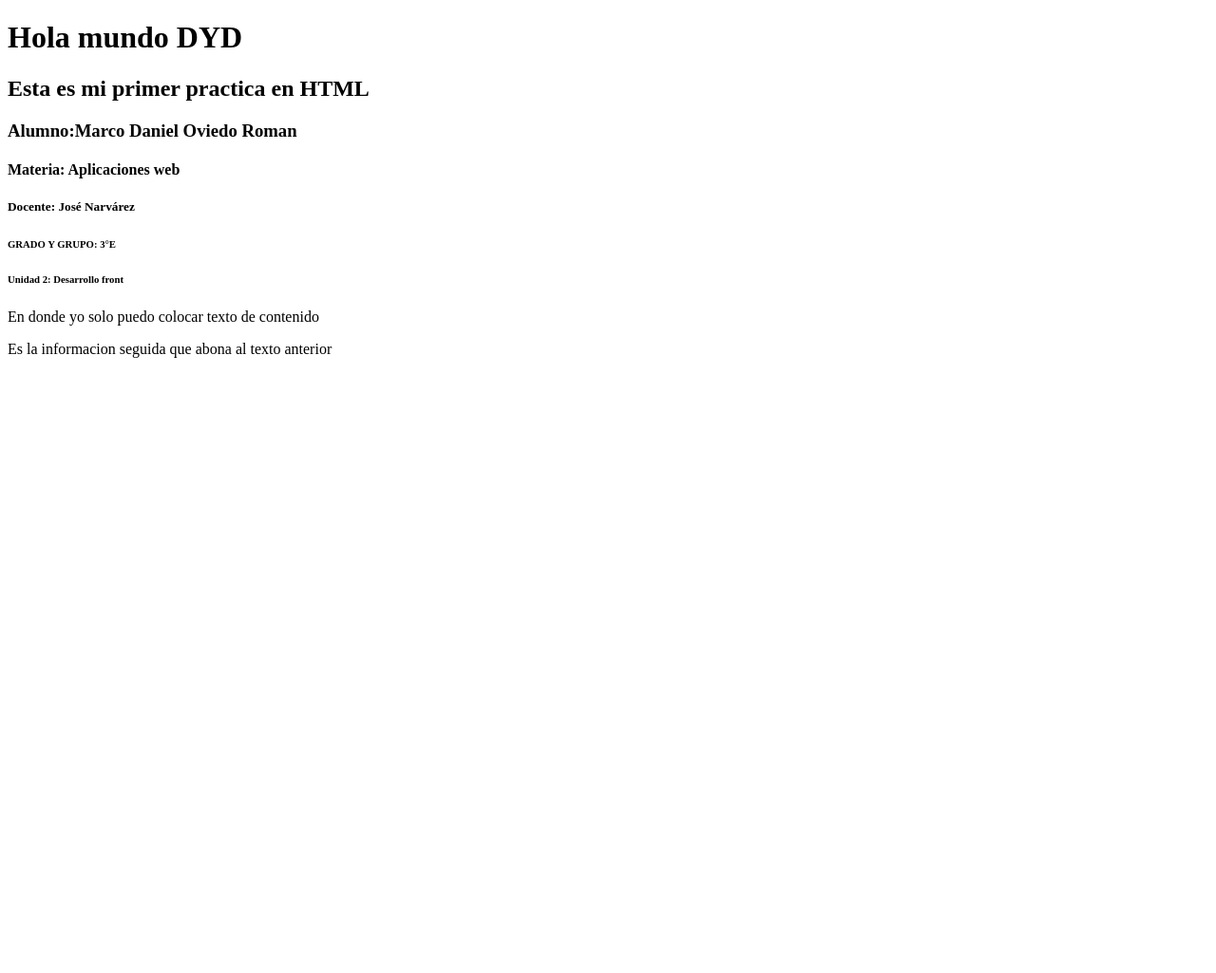
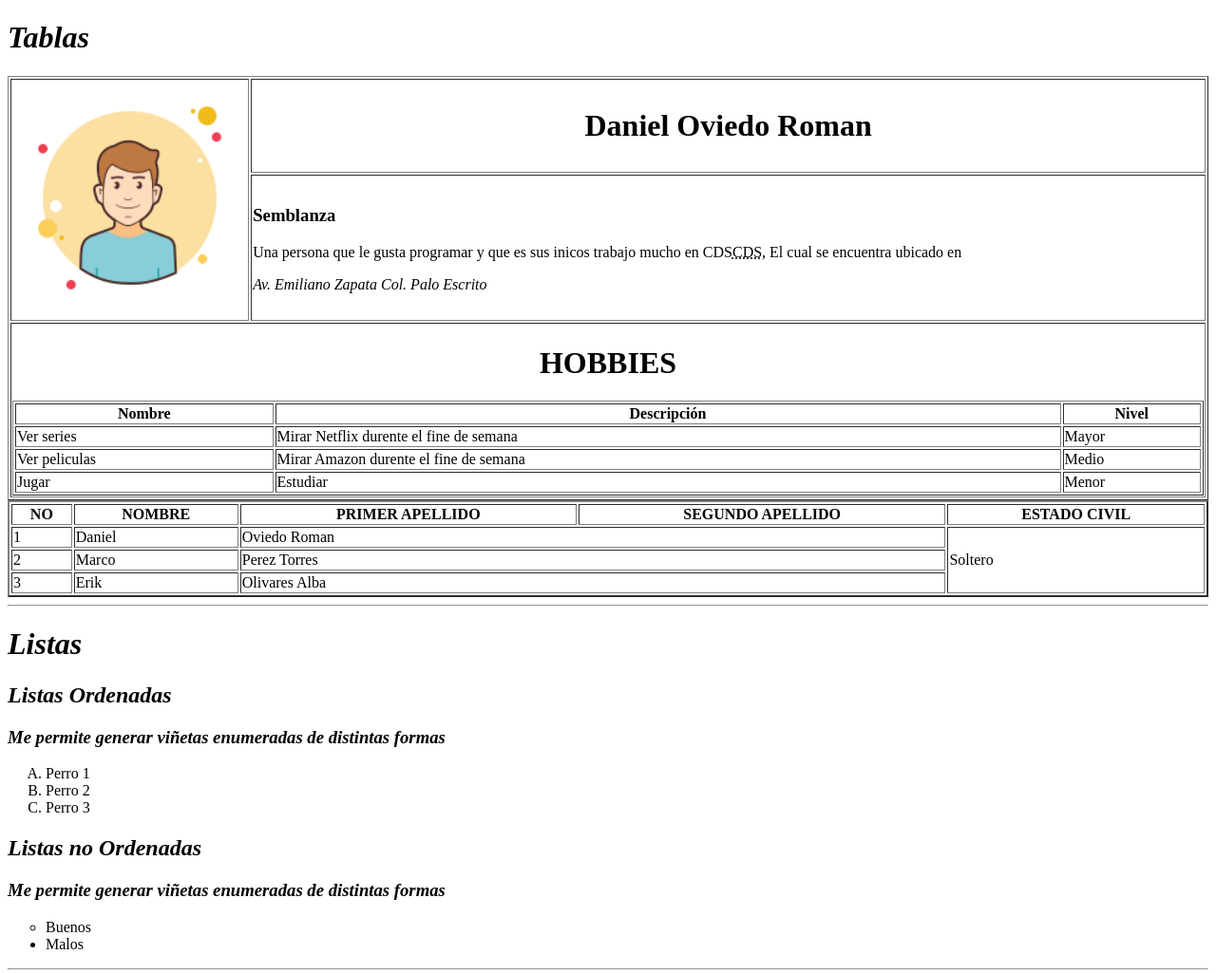
Before and after one commit to DanielOviedo08/aweb.15.html01, a plain HTML site: page Index.html in a window 1280 px wide. Shown: the top 1025 px of the page at 95% size. Before the commit the page ends 800 px from the top, so only its background shows below. Drawn offline with Linux system fonts and the light colour scheme.

Commit message:
Practica 1 en html

```diff
--- a/Index.html
+++ b/Index.html
@@ -7,6 +7,110 @@
     <title>Práctica 01 HTML</title>
 </head>
 <body>
+    <h1> <B><Em>Tablas</Em></B></h1>
+
+    <table border=1 width="100%">
+      <tr>
+          <td width="20%" rowspan="2"><img src="user-male.png" alt="Daniel Oviedo" width="100%"></td>
+          <td width="80%" ><Center><H1>Daniel Oviedo Roman </H1></Center></td>
+      </tr>
+
+            <tr>
+                <td><h3>Semblanza</h3>
+                    <p>Una persona que le gusta programar y que es sus inicos trabajo mucho en CDS<abbr title="Centro de Desarrollo de Software">CDS</abbr>, El cual se encuentra ubicado en <address >Av. Emiliano Zapata Col. Palo Escrito </address></p></td>
+
+            </tr>
+                 <tr>
+                     <td colspan="2">
+                        <center><H1>HOBBIES</H1>
+                        <table border="1" width="100%">
+                            <thead>
+                                <tr>
+                                    <th>Nombre</th>
+                                    <th>Descripción</th>
+                                    <th>Nivel</th>
+                                </tr>
+                            </thead>
+                            <tbody>
+                                <tr>
+                                <td>Ver series</td>
+                                <td>Mirar Netflix durente el fine de semana</td>
+                                <td>Mayor</td>
+                                </tr>
+                                     <tr>
+                                    <td>Ver peliculas</td>
+                                    <td>Mirar Amazon durente el fine de semana</td>
+                                    <td>Medio </td>
+                                    </tr>
+                                    <tr>
+                                        <td>Jugar</td>
+                                        <td>Estudiar </td>
+                                        <td>Menor</td>
+                                        </tr>
+                            </tbody>
+                        </table>
+                    </center>
+                     </td>
+                 </tr>
+
+
+
+
+
+
+    </table>
+    <table border="2" width ="100%" height="60">
+        <thead>
+            <tr>
+            <th>NO</th>
+            <th>NOMBRE</th>
+            <th>PRIMER APELLIDO</th>
+            <TH>SEGUNDO APELLIDO</TH>
+            <TH>ESTADO CIVIL</TH>
+        </tr>
+        </thead>
+                <Tbody>
+                    <tr>
+                        <td >1</td>
+                        <td>Daniel</td>
+                        <td colspan="2">Oviedo Roman</td>
+                        <td rowspan="3">Soltero</td>
+                    </tr>
+
+                      <tr>
+                        <td >2</td>
+                        <td>Marco</td>
+                        <td colspan="2">Perez Torres</td>
+
+                      </tr>
+
+                        <tr>
+                        <td >3</td>
+                        <td>Erik</td>
+                        <td colspan="2">Olivares Alba</td>
+                        </tr>
+                </Tbody>
+    </table>
+
+    <hr/>
+    <h1> <B><Em>Listas</Em></B></h1>
+    <h2> <B><Em>Listas Ordenadas</Em></B></h2>
+    <h3> <Em>Me permite generar viñetas enumeradas de distintas formas</Em></h3>
+    <ol type="A">
+        <li>Perro 1</li>
+        <li>Perro 2</li>
+        <li>Perro 3</li>
+    </ol>
+
+
+    <h2> <B><Em>Listas no Ordenadas</Em></B></h2>
+    <h3> <Em>Me permite generar viñetas enumeradas de distintas formas</Em></h3>
+    <ul>
+        <li type="circle">Buenos</li>
+        <Li>Malos</Li>
+    </ul>
+
+    <hr/>
     <h1>Hola mundo DYD</h1>
     <h2>Esta es mi primer practica en HTML</h2>
     <h3>Alumno:Marco Daniel Oviedo Roman</h3>
@@ -15,6 +119,10 @@
     <h6>GRADO Y GRUPO: 3°E</h6>
     <h6>Unidad 2: Desarrollo front</h6>
     <p>En donde yo solo puedo colocar texto de contenido</p>
-    <p>Es la informacion seguida que abona al texto anterior</p>
+    <p><b>ipsum dolor</b> </p>
+         <p><em>amet consectetur adipiscing elit, id duis habitasse tellus dictum accumsan, dapibus egestas torquent aenean venenatis aptent. Cursus est vel hac phasellus nisi in ultrices curae fusce cubilia volutpat, himenaeos fermentum gravida lectus proin nulla senectus</em></p>
+
+
+    <p><strong>ipsum dolor</strong>  sit amet consectetur adipiscing elit, id duis habitasse tellus dictum accumsan, dapibus egestas torquent aenean venenatis aptent. Cursus est vel hac phasellus nisi in ultrices curae fusce cubilia volutpat, himenaeos fermentum gravida lectus proin nulla senectus</p>
 </body>
 </html>
```
Also changed, not shown: user-male.png (added).
